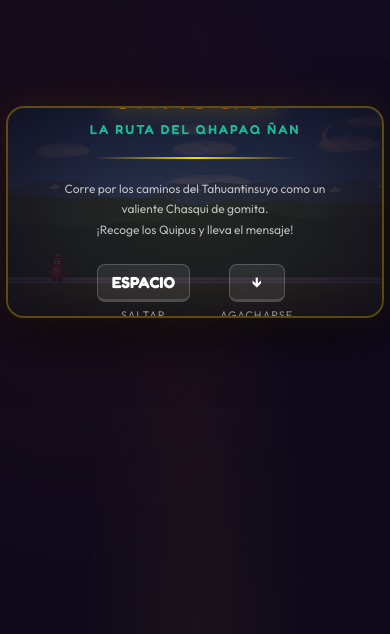
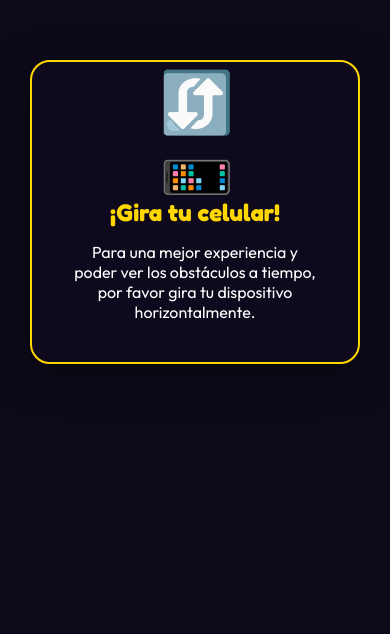
Before and after one commit to roonvikel7/gomi-chasqui, a website: page index.html in a window 390 px wide. Shown: the part 210-844 px from the top of the page. Drawn offline with Linux system fonts and the light colour scheme.

Commit message:
Add mobile support, touch controls and orientation prompt

```diff
--- a/game.js
+++ b/game.js
@@ -984,13 +984,35 @@ class Game {
             }
         });
 
-        // Touch support
+        // Touch support (General canvas touch)
         this.canvas.addEventListener('touchstart', (e) => {
             e.preventDefault();
             if (this.state === 'menu') this.startGame();
-            else if (this.state === 'playing') this.jump();
             else if (this.state === 'gameover') this.restart();
+            // During playing, we expect the user to use the specific on-screen buttons
         });
+
+        // Mobile specific buttons
+        const btnJump = document.getElementById('btn-jump');
+        const btnDuck = document.getElementById('btn-duck');
+
+        if (btnJump && btnDuck) {
+            btnJump.addEventListener('touchstart', (e) => {
+                e.preventDefault();
+                if (this.state === 'playing') this.jump();
+                else if (this.state === 'menu') this.startGame();
+                else if (this.state === 'gameover') this.restart();
+            });
+
+            btnDuck.addEventListener('touchstart', (e) => {
+                e.preventDefault();
+                if (this.state === 'playing') this.duck(true);
+            });
+            btnDuck.addEventListener('touchend', (e) => {
+                e.preventDefault();
+                this.duck(false);
+            });
+        }
     }
 
     startGame() {
@@ -1000,6 +1022,16 @@ class Game {
         this.hud.classList.add('visible');
         this.gameoverScreen.classList.add('hidden');
         this.quizScreen.classList.add('hidden');
+
+        // Attempt to lock orientation to landscape (mobile only)
+        try {
+            if (screen.orientation && screen.orientation.lock) {
+                screen.orientation.lock('landscape').catch(err => console.log('Orientation lock failed:', err));
+            }
+        } catch (e) {
+            console.log('Orientation API not supported');
+        }
+
         this.reset();
     }
 
--- a/index.html
+++ b/index.html
@@ -55,6 +55,12 @@
         <!-- Canvas -->
         <canvas id="gameCanvas"></canvas>
 
+        <!-- Mobile Touch Controls -->
+        <div id="mobile-controls" class="mobile-controls">
+            <div id="btn-duck" class="mobile-btn"><span>↓</span> AGACHARSE</div>
+            <div id="btn-jump" class="mobile-btn"><span>↑</span> SALTAR</div>
+        </div>
+
         <!-- Start Screen -->
         <div id="start-screen" class="overlay">
             <div class="start-content">
@@ -77,7 +83,8 @@
                         <span class="key-desc">Agacharse</span>
                     </div>
                 </div>
-                <p class="start-prompt pulse">⎵ Presiona ESPACIO para comenzar ⎵</p>
+                <p class="start-prompt pulse desktop-only">⎵ Presiona ESPACIO para comenzar ⎵</p>
+                <p class="start-prompt pulse mobile-only">Toca SALTAR para comenzar</p>
             </div>
         </div>
 
@@ -164,6 +171,15 @@
         </div>
     </div>
 
+    <!-- Landscape Orientation Prompt -->
+    <div id="landscape-prompt">
+        <div class="landscape-content">
+            <div class="rotate-icon">📱🔄</div>
+            <h2>¡Gira tu celular!</h2>
+            <p>Para una mejor experiencia y poder ver los obstáculos a tiempo, por favor gira tu dispositivo horizontalmente.</p>
+        </div>
+    </div>
+
     <script src="game.js"></script>
 </body>
 </html>
--- a/style.css
+++ b/style.css
@@ -764,3 +764,114 @@ body {
     .victory-image-container { height: 180px; }
     .victory-stamp { font-size: 11px; flex-direction: column; gap: 5px; }
 }
+
+/* ============================================
+   MOBILE SUPPORT & CONTROLS
+   ============================================ */
+
+/* Mobile Touch Controls */
+.mobile-controls {
+    display: none;
+    position: absolute;
+    bottom: 20px;
+    left: 10px;
+    right: 10px;
+    justify-content: space-between;
+    z-index: 20;
+    pointer-events: none; /* Let touches pass through the container */
+}
+
+.mobile-btn {
+    pointer-events: auto; /* Re-enable for buttons */
+    background: rgba(255, 255, 255, 0.15);
+    border: 2px solid rgba(255, 255, 255, 0.3);
+    backdrop-filter: blur(8px);
+    -webkit-backdrop-filter: blur(8px);
+    color: #fff;
+    font-family: var(--font-display);
+    font-size: 18px;
+    font-weight: 700;
+    padding: 15px 25px;
+    border-radius: 12px;
+    display: flex;
+    align-items: center;
+    gap: 8px;
+    user-select: none;
+    -webkit-user-select: none;
+    transition: background 0.1s;
+}
+
+.mobile-btn:active {
+    background: rgba(255, 215, 0, 0.4);
+    border-color: var(--gold);
+}
+
+.mobile-btn span {
+    font-size: 24px;
+}
+
+.mobile-only { display: none; }
+.desktop-only { display: block; }
+
+/* Landscape Prompt Overlay */
+#landscape-prompt {
+    display: none; /* Hidden by default */
+    position: fixed;
+    top: 0;
+    left: 0;
+    width: 100vw;
+    height: 100vh;
+    background: var(--inca-deep);
+    z-index: 9999;
+    flex-direction: column;
+    justify-content: center;
+    align-items: center;
+    text-align: center;
+    padding: 30px;
+}
+
+.landscape-content {
+    background: var(--glass-bg);
+    border: 2px solid var(--gold);
+    border-radius: 20px;
+    padding: 40px;
+    max-width: 400px;
+    box-shadow: 0 10px 40px rgba(0,0,0,0.5);
+}
+
+.rotate-icon {
+    font-size: 60px;
+    margin-bottom: 20px;
+    animation: rotatePhone 2s ease-in-out infinite;
+}
+
+@keyframes rotatePhone {
+    0% { transform: rotate(0deg); }
+    50% { transform: rotate(-90deg); }
+    100% { transform: rotate(0deg); }
+}
+
+#landscape-prompt h2 {
+    font-family: var(--font-display);
+    color: var(--gold);
+    margin-bottom: 15px;
+}
+
+/* Media Queries for Mobile */
+@media (max-width: 768px) {
+    .mobile-controls {
+        display: flex; /* Show controls on mobile */
+    }
+
+    .desktop-only { display: none; }
+    .mobile-only { display: block; }
+
+    .controls-info { display: none; } /* Hide keyboard info */
+}
+
+/* If the device is mobile AND in portrait mode, force landscape prompt */
+@media screen and (max-width: 768px) and (orientation: portrait) {
+    #landscape-prompt {
+        display: flex;
+    }
+}
```
